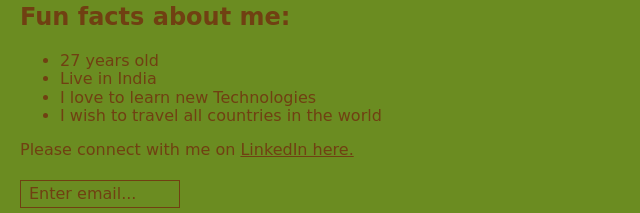
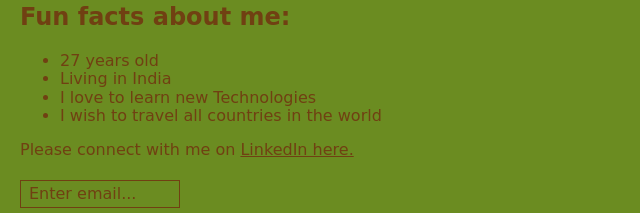
Before and after one commit to rajadurainataraj/personalinfo, a website built with Vite: page index.html in a window 1280 px wide. Shown: the part 666-879 px from the top of the page, 0-640 px from the left. Built offline with nearby package versions, Linux system fonts and the light colour scheme; a web font is replaced by a local one.

Commit message:
Update index.html

```diff
--- a/index.html
+++ b/index.html
@@ -11,7 +11,7 @@
         <h2>Fun facts about me:</h2>
         <ul>
             <li>27 years old</li>
-            <li>Live in India</li>
+            <li>Living in India</li>
             <li>I love to learn new Technologies</li>
             <li>I wish to travel all countries in the world</li>
         </ul>
```
